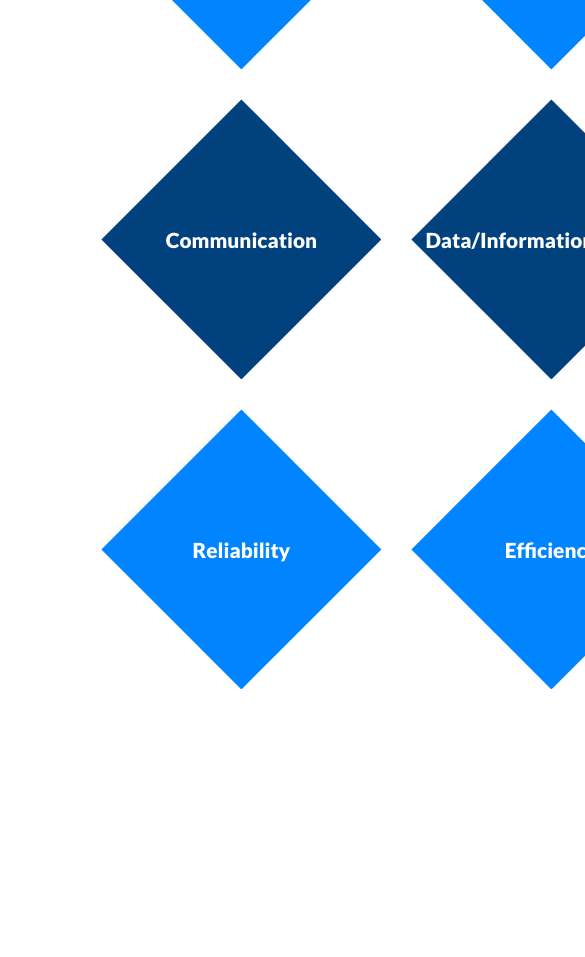
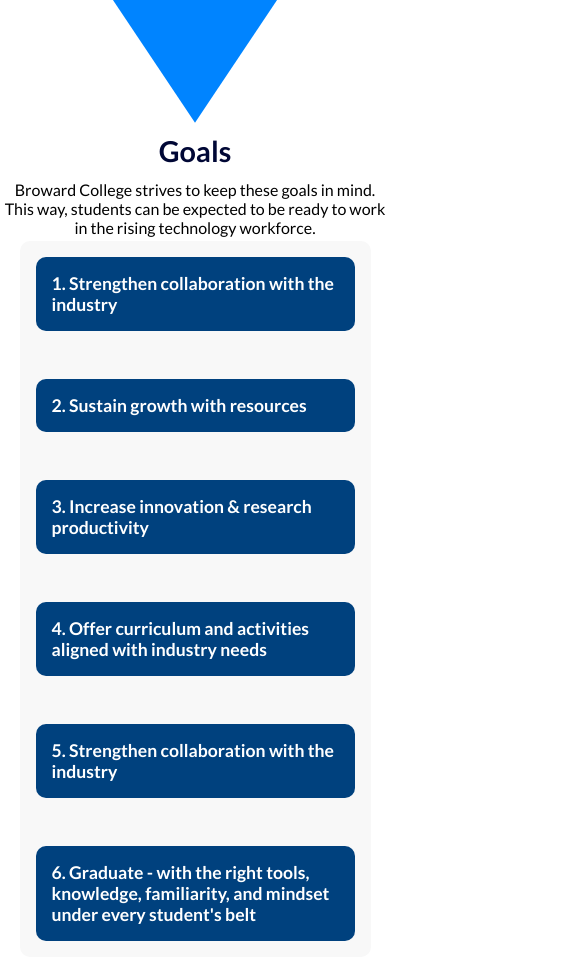
Before and after one commit to davcisneros0/IT-Department-React, a React (Create React App) app in the folder it-department-site/: page /about in a window 390 px wide. Shown: the part 3960-4917 px from the top of the page, 585 px wide, since content can reach past the window. Before the commit the page ends 4653 px from the top, so only its background shows below. Built offline with nearby package versions, Linux system fonts and the light colour scheme.

Commit message:
Add CSS and media query for about.js and goals section

```diff
--- a/it-department-site/src/pages/About.js
+++ b/it-department-site/src/pages/About.js
@@ -1,7 +1,5 @@
 export default function About() {
     return (
-        // Department history, faculty, staff
-        // Department goals and objectives
         <div className="about-page">
             <div id="about-statement">
 
@@ -42,8 +40,8 @@ export default function About() {
                 <hr></hr>
             </div>
 
-            <div id="objectives">
-                <div id="objectives-header">
+            <div id="about-objectives">
+                <div id="about-objectives-header">
                     <h2>Objectives</h2>
                 </div>
 
@@ -51,7 +49,7 @@ export default function About() {
                         to work in the rising technology workforce.
                 </p>
 
-                <div id="objectives-list">
+                <div id="about-objectives-list">
                     <div className="objectives-item-e">
                         <p>Collaboration</p>
                     </div>
@@ -73,8 +71,36 @@ export default function About() {
                 </div>
             </div>
 
+            <div id="about-goals">
+                <div id="about-goals-header">
+                        <h2>Goals</h2>
+                </div>
 
+                <p style={{margin: '1%'}}>Broward College strives to keep these goals in mind. This way, students can be expected to be ready
+                    to work in the rising technology workforce.
+                </p>
 
+                <div id="about-goals-list">
+                    <div className="goals-item">
+                        1. Strengthen collaboration with the industry
+                    </div>
+                    <div className="goals-item">
+                        2. Sustain growth with resources
+                    </div>
+                    <div className="goals-item">
+                        3. Increase innovation & research productivity
+                    </div>
+                    <div className="goals-item">
+                        4. Offer curriculum and activities aligned with industry needs
+                    </div>
+                    <div className="goals-item">
+                        5. Strengthen collaboration with the industry
+                    </div>
+                    <div className="goals-item">
+                        6. Graduate - with the right tools, knowledge, familiarity, and mindset under every student's belt
+                    </div>
+                </div>
+            </div>
         </div>
     )
 }
--- a/it-department-site/src/styles.css
+++ b/it-department-site/src/styles.css
@@ -306,14 +306,14 @@ i {
     color: rgb(0, 7, 53);
 }
 
-#objectives-header {
+#about-objectives-header {
     text-align: center;
     margin-bottom: 3%;
     font-size: 1.2em;
     color: rgb(0, 7, 53);
 }
 
-#objectives-list {
+#about-objectives-list {
     display: grid;
     grid-template-columns: repeat(2, 1fr);
     gap: 30px 30px;
@@ -322,6 +322,7 @@ i {
     width: 50%;
     margin: auto;
     margin-top: 2%;
+    margin-bottom: 2%;
     min-height: 50vh;
 }
 
@@ -367,6 +368,37 @@ i {
     transition: 0.3s ease-in;
 }
 
+#about-goals-header {
+    text-align: center;
+    margin-bottom: 3%;
+    font-size: 1.2em;
+    color: rgb(0, 7, 53);
+}
+
+#about-goals-list {
+    display: flex;
+    flex-direction: column;
+    justify-content: center;
+    align-self: center;
+    gap: 3em;
+    padding: 16px;
+    background-color: rgb(248, 248, 248);
+    border-radius: 10px;
+    width: 60%;
+    margin: auto;
+    margin-top: 1%;
+    /* min-height: 50vh; */
+}
+
+.goals-item {
+    background-color: rgb(0, 65, 126);
+    color: white;
+    padding: 16px;
+    text-align: left;
+    border-radius: 10px;
+    font-weight: 600;
+    font-size: 1.1em;
+}
 
 
 
@@ -453,4 +485,19 @@ i {
         z-index: 5;
         opacity: 0.3;
     }
+
+    #about-statement {
+        width: 80%;
+    }
+
+    #about-objectives-list {
+        display: flex;
+        flex-wrap: wrap;
+
+    }
+
+    #about-goals-list {
+        width: 90%;
+    }
+
 }
```
